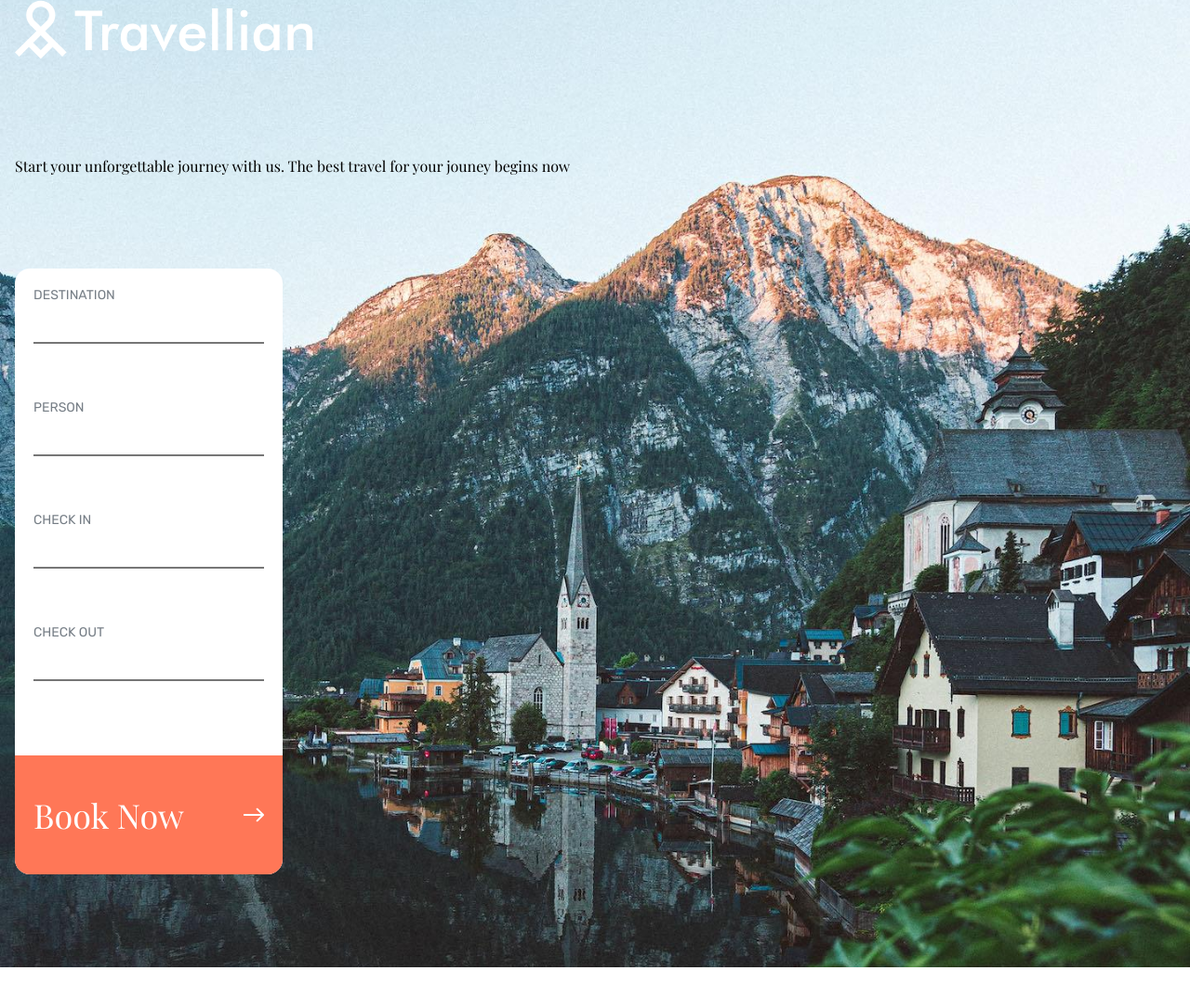
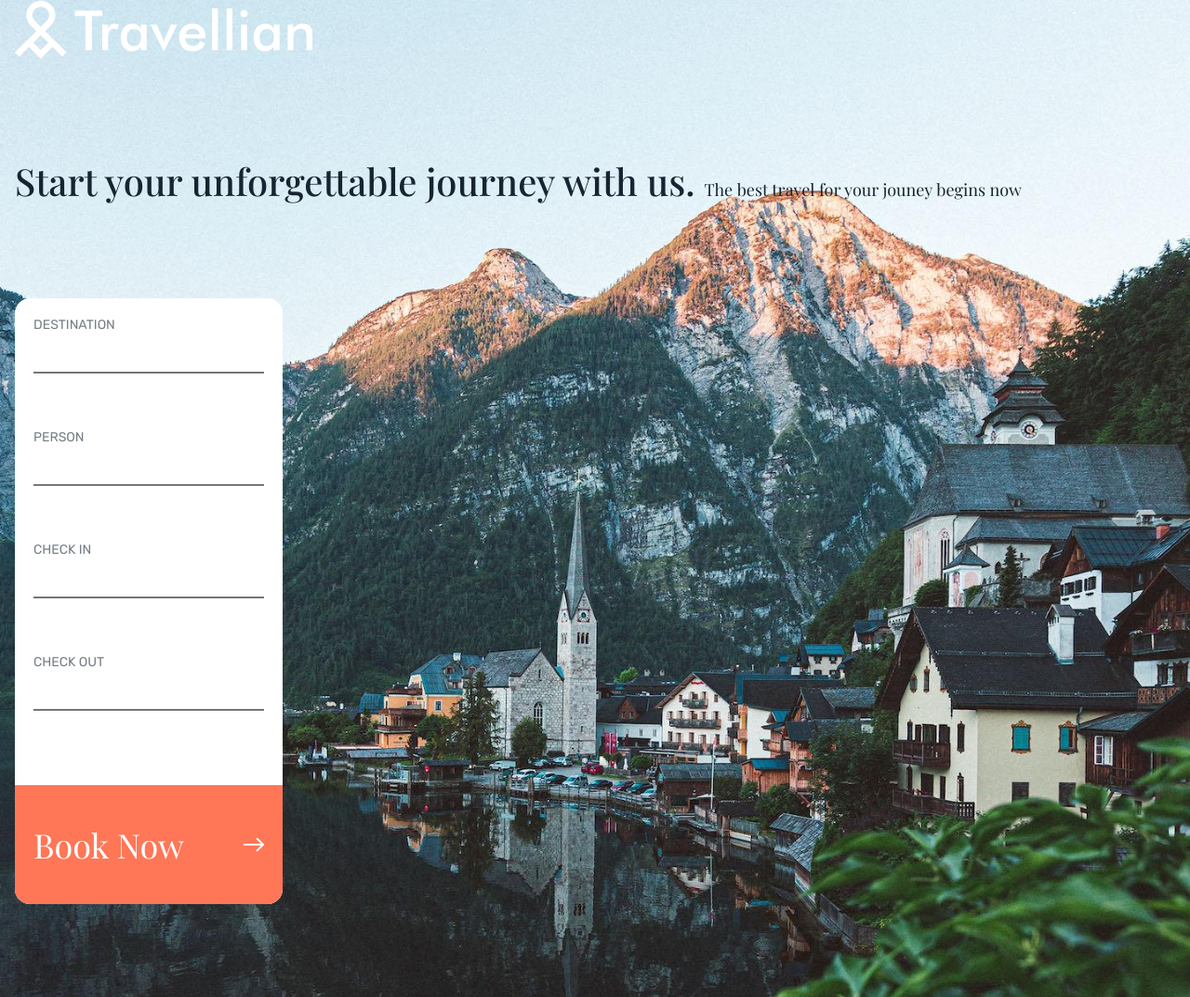
Before and after one commit to Arii343/202304-w1chWE-ariadna-ca-izares-isaias-malvar, a website: page app/index.html in a window 1280 px wide. Shown: the whole page at 93% size. Before the commit the page ends 1041 px from the top, so only its background shows below. Drawn offline with nearby package versions, Linux system fonts and the light colour scheme; files that its build step writes are made by us from their sources.

Commit message:
Add styling to span texts

```diff
--- a/app/sass/components/_journey-search.scss
+++ b/app/sass/components/_journey-search.scss
@@ -1,4 +1,6 @@
 @use "../variables/functions";
+@use "../variables/typography";
+@use "../variables/colors";
 
 .journey-search {
   display: flex;
@@ -9,4 +11,23 @@
   background-image: url("../../images/background.jpg");
   background-size: cover;
   background-position: center;
+
+  .journey-search__title {
+    color: $clr-secondary;
+    font-family: $primary-font;
+    font-style: normal;
+    font-weight: $font-weight-medium;
+    font-size: functions.toRem(40);
+    line-height: functions.toRem(53);
+  }
+
+  .journey-search__sub-title {
+    color: $clr-secondary;
+    font-family: $primary-font;
+    font-style: normal;
+    font-weight: $font-weight-regular;
+    font-size: functions.toRem(18);
+    line-height: functions.toRem(21);
+    margin-top: functions.toRem(16);
+  }
 }
--- a/app/sass/styles.scss
+++ b/app/sass/styles.scss
@@ -7,3 +7,4 @@
 @import "components/journey-search";
 @import "components/buttons";
 @import "components/form";
+@import "variables/media-queries";
```
